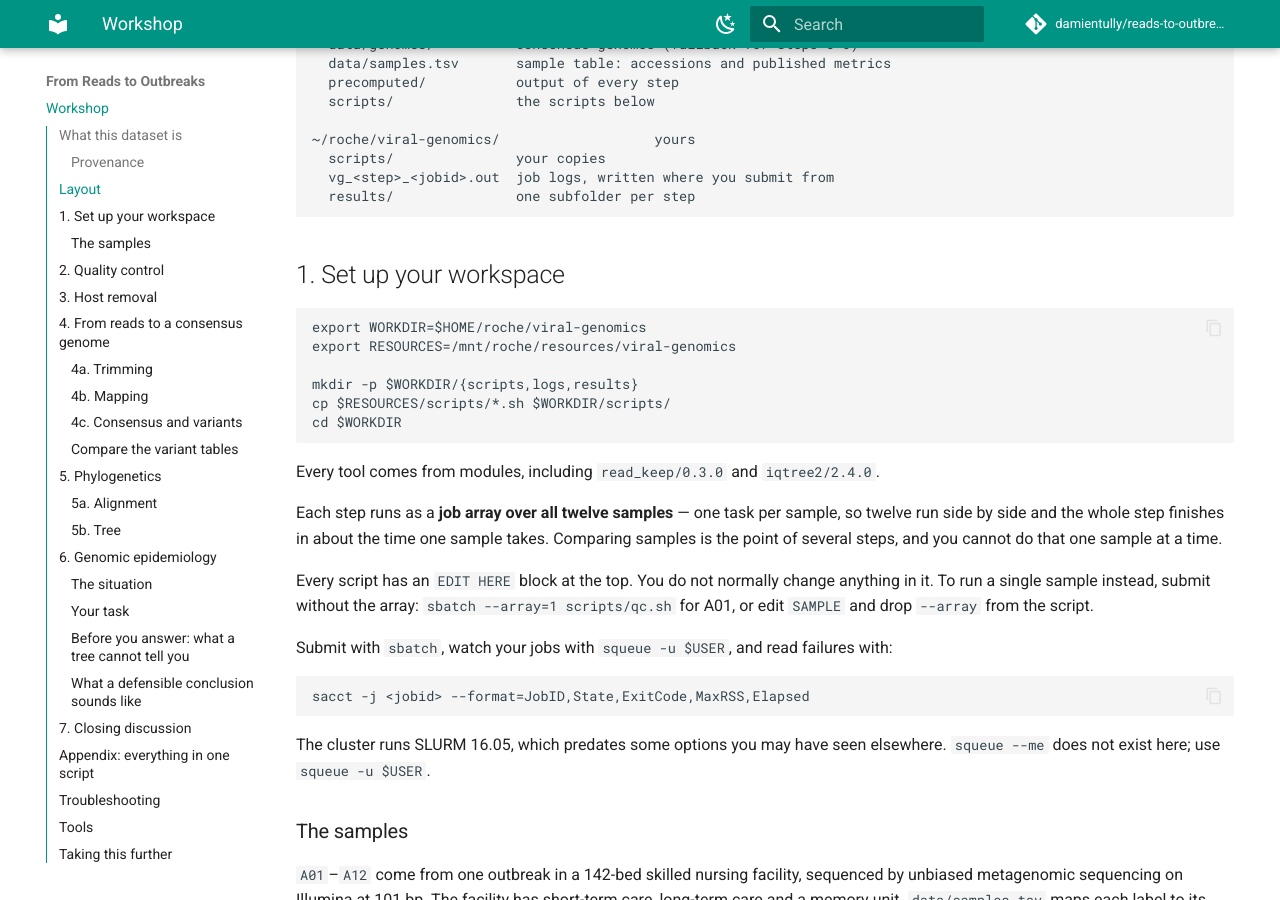
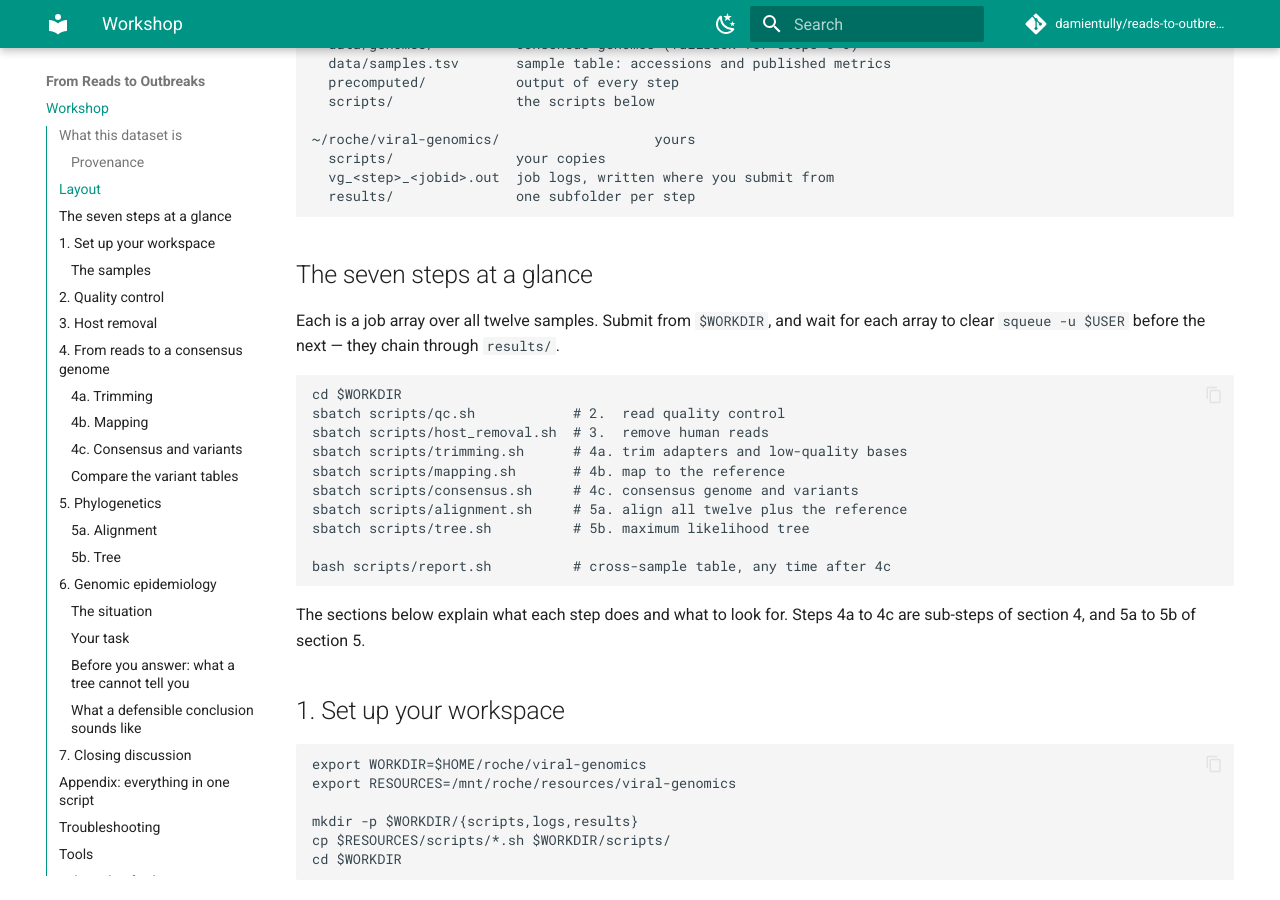
Before and after one commit to damientully/reads-to-outbreaks, an MkDocs documentation site: the page built from docs/index.md, in a window 1280 px wide and 900 px high, scrolled down 1470 px. Built offline with MkDocs 1.6.1 and Material for MkDocs 9.7.7, drawn with Linux system fonts in a browser that asks for light colours; comment, search, counter and statistics services are not loaded.

Commit message:
Add seven-steps summary; fix trimming input names and add handoff guards

````diff
--- a/docs/index.md
+++ b/docs/index.md
@@ -71,6 +71,28 @@ traced back to the public record.
   vg_<step>_<jobid>.out  job logs, written where you submit from
   results/               one subfolder per step
 ```
+
+## The seven steps at a glance
+
+Each is a job array over all twelve samples. Submit from `$WORKDIR`, and wait for
+each array to clear `squeue -u $USER` before the next — they chain through
+`results/`.
+
+```
+cd $WORKDIR
+sbatch scripts/qc.sh            # 2.  read quality control
+sbatch scripts/host_removal.sh  # 3.  remove human reads
+sbatch scripts/trimming.sh      # 4a. trim adapters and low-quality bases
+sbatch scripts/mapping.sh       # 4b. map to the reference
+sbatch scripts/consensus.sh     # 4c. consensus genome and variants
+sbatch scripts/alignment.sh     # 5a. align all twelve plus the reference
+sbatch scripts/tree.sh          # 5b. maximum likelihood tree
+
+bash scripts/report.sh          # cross-sample table, any time after 4c
+```
+
+The sections below explain what each step does and what to look for. Steps 4a to
+4c are sub-steps of section 4, and 5a to 5b of section 5.
 
 ## 1. Set up your workspace
 
````
Also changed, not shown: 5 other files.
